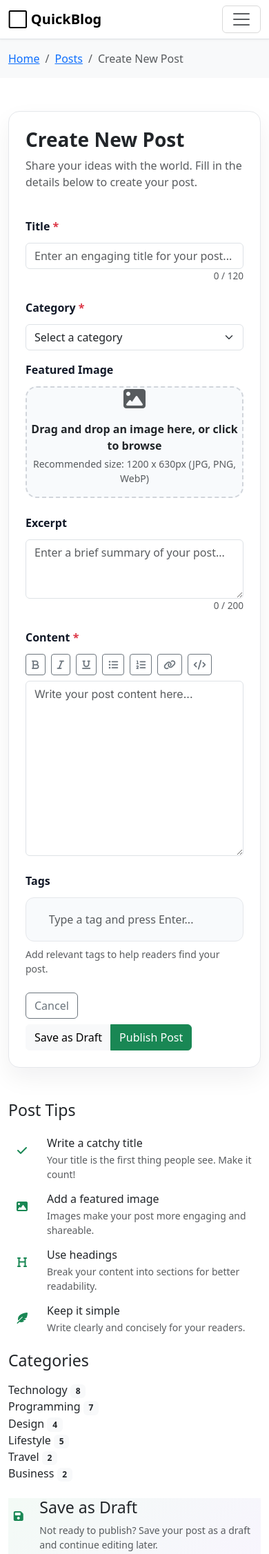
After one commit to siva-ram-r/QuickBlog, a Flask app: page /create-post in a window 390 px wide. The commit adds this page. Shown: the top 2253 px of the page at 69% size. Run offline with Flask 3, Linux system fonts and the light colour scheme; some libraries are stand-ins or nearby versions.

Commit message:
single blog & create post

```diff
--- a/app.py
+++ b/app.py
@@ -64,6 +64,11 @@ def index():
                          posts=blog_posts,
                          categories=categories,
                          popular_posts=popular_posts)
+
+@app.route('/create-post')
+def create_post():
+    """Render the create new post page"""
+    return render_template('create_post.html', categories=categories)
 
 @app.route('/post/<int:post_id>')
 def view_post(post_id):
--- /dev/null
+++ b/static/css/create_post.css
@@ -0,0 +1,187 @@
+/* Create Post Page Styles */
+
+.page-card {
+    background-color: #ffffff;
+    border: 1px solid #e5e7eb;
+    border-radius: 1rem;
+    padding: 2rem;
+    box-shadow: 0 15px 35px rgba(15, 23, 42, 0.06);
+}
+
+.page-header {
+    display: flex;
+    align-items: flex-start;
+    justify-content: space-between;
+    gap: 1rem;
+}
+
+.page-title {
+    font-size: 2rem;
+    font-weight: 800;
+    margin-bottom: 0.5rem;
+}
+
+.field-label {
+    display: block;
+    font-weight: 600;
+    margin-bottom: 0.75rem;
+    color: #111827;
+}
+
+.form-help {
+    font-size: 0.85rem;
+}
+
+.image-dropzone {
+    position: relative;
+    min-height: 180px;
+    border: 2px dashed #d1d5db;
+    border-radius: 1rem;
+    background-color: #f8fafc;
+    display: flex;
+    align-items: center;
+    justify-content: center;
+    cursor: pointer;
+    transition: border-color 0.2s ease, background-color 0.2s ease;
+}
+
+.image-dropzone:hover {
+    border-color: #10b981;
+    background-color: #f0fdf4;
+}
+
+.image-dropzone input[type="file"] {
+    position: absolute;
+    inset: 0;
+    opacity: 0;
+    cursor: pointer;
+}
+
+.dropzone-content {
+    text-align: center;
+}
+
+.image-preview {
+    border: 1px solid #e5e7eb;
+    border-radius: 1rem;
+    overflow: hidden;
+    padding: 1rem;
+    background-color: #ffffff;
+}
+
+.image-preview img {
+    width: 100%;
+    height: auto;
+    border-radius: 0.75rem;
+}
+
+.remove-image-btn {
+    font-size: 0.9rem;
+}
+
+.editor-toolbar {
+    display: flex;
+    flex-wrap: wrap;
+    gap: 0.5rem;
+}
+
+.content-editor {
+    min-height: 240px;
+    resize: vertical;
+    font-family: 'Inter', sans-serif;
+}
+
+.tags-input-wrapper {
+    display: flex;
+    flex-wrap: wrap;
+    gap: 0.5rem;
+    padding: 0.8rem;
+    border: 1px solid #e5e7eb;
+    border-radius: 0.75rem;
+    background-color: #f8fafc;
+}
+
+.tags-input-wrapper input {
+    border: none;
+    box-shadow: none;
+    flex: 1;
+    min-width: 160px;
+    background: transparent;
+}
+
+.tags-input-wrapper input:focus {
+    outline: none;
+}
+
+.tags-list {
+    display: flex;
+    flex-wrap: wrap;
+    gap: 0.5rem;
+}
+
+.tag-pill {
+    display: inline-flex;
+    align-items: center;
+    gap: 0.4rem;
+    padding: 0.45rem 0.7rem;
+    border-radius: 999px;
+    background-color: #ecfdf5;
+    color: #166534;
+    font-size: 0.85rem;
+    font-weight: 600;
+}
+
+.tag-pill .remove-tag {
+    background: none;
+    border: none;
+    color: #166534;
+    cursor: pointer;
+    font-size: 0.85rem;
+}
+
+.tip-item {
+    display: grid;
+    grid-template-columns: auto 1fr;
+    gap: 1rem;
+    align-items: flex-start;
+}
+
+.tip-icon {
+    width: 40px;
+    height: 40px;
+    border-radius: 12px;
+    display: inline-flex;
+    align-items: center;
+    justify-content: center;
+    font-size: 1rem;
+}
+
+.save-draft-card {
+    background: linear-gradient(135deg, rgba(22, 163, 74, 0.05), rgba(124, 58, 237, 0.05));
+}
+
+.save-icon {
+    width: 44px;
+    height: 44px;
+    border-radius: 14px;
+    display: inline-flex;
+    align-items: center;
+    justify-content: center;
+    font-size: 1rem;
+}
+
+@media (max-width: 992px) {
+    .page-card {
+        padding: 1.5rem;
+    }
+}
+
+@media (max-width: 768px) {
+    .page-title {
+        font-size: 1.75rem;
+    }
+
+    .image-dropzone {
+        min-height: 150px;
+    }
+}
--- a/static/js/script.js
+++ b/static/js/script.js
@@ -8,6 +8,7 @@ document.addEventListener('DOMContentLoaded', function() {
     initializeNavigation();
     initializeScrollEffects();
     initializeNewsletterForm();
+    initializeCreatePostFeatures();
 });
 
 // ===================================
@@ -152,12 +153,118 @@ function initializeNewsletterForm() {
 }
 
 // ===================================
+// Create Post Page Functionality
+// ===================================
+
+function initializeCreatePostFeatures() {
+    const titleInput = document.getElementById('postTitle');
+    const excerptInput = document.getElementById('postExcerpt');
+    const titleCounter = titleInput ? titleInput.closest('.mb-4').querySelector('.form-help') : null;
+    const excerptCounter = excerptInput ? excerptInput.closest('.mb-4').querySelector('.form-help') : null;
+    const featuredImageInput = document.getElementById('featuredImageInput');
+    const imageDropzone = document.getElementById('imageDropzone');
+    const imagePreviewContainer = document.getElementById('imagePreviewContainer');
+    const imagePreview = document.getElementById('imagePreview');
+    const removeImageBtn = document.querySelector('.remove-image-btn');
+    const tagInput = document.getElementById('tagInput');
+    const tagsList = document.getElementById('tagsList');
+
+    const tags = [];
+
+    function updateCounter(input, counter, limit) {
+        if (!input || !counter) return;
+        counter.textContent = `${input.value.length} / ${limit}`;
+    }
+
+    function addTag(value) {
+        const trimmed = value.trim();
+        if (!trimmed || tags.includes(trimmed.toLowerCase())) return;
+        tags.push(trimmed.toLowerCase());
+
+        const pill = document.createElement('span');
+        pill.className = 'tag-pill';
+        pill.innerHTML = `${trimmed} <button type="button" class="remove-tag" aria-label="Remove tag">×</button>`;
+
+        pill.querySelector('.remove-tag').addEventListener('click', function() {
+            tagsList.removeChild(pill);
+            const index = tags.indexOf(trimmed.toLowerCase());
+            if (index !== -1) tags.splice(index, 1);
+        });
+
+        tagsList.appendChild(pill);
+    }
+
+    if (titleInput) {
+        updateCounter(titleInput, titleCounter, 120);
+        titleInput.addEventListener('input', () => updateCounter(titleInput, titleCounter, 120));
+    }
+
+    if (excerptInput) {
+        updateCounter(excerptInput, excerptCounter, 200);
+        excerptInput.addEventListener('input', () => updateCounter(excerptInput, excerptCounter, 200));
+    }
+
+    if (featuredImageInput) {
+        featuredImageInput.addEventListener('change', function() {
+            const file = this.files[0];
+            if (!file) return;
+            const reader = new FileReader();
+            reader.onload = function(e) {
+                imagePreview.src = e.target.result;
+                imagePreviewContainer.classList.remove('d-none');
+            };
+            reader.readAsDataURL(file);
+        });
+    }
+
+    if (imageDropzone) {
+        imageDropzone.addEventListener('dragover', function(e) {
+            e.preventDefault();
+            imageDropzone.classList.add('dragover');
+        });
+
+        imageDropzone.addEventListener('dragleave', function() {
+            imageDropzone.classList.remove('dragover');
+        });
+
+        imageDropzone.addEventListener('drop', function(e) {
+            e.preventDefault();
+            imageDropzone.classList.remove('dragover');
+            const files = e.dataTransfer.files;
+            if (files && files.length) {
+                featuredImageInput.files = files;
+                featuredImageInput.dispatchEvent(new Event('change'));
+            }
+        });
+    }
+
+    if (removeImageBtn) {
+        removeImageBtn.addEventListener('click', function() {
+            featuredImageInput.value = '';
+            imagePreviewContainer.classList.add('d-none');
+            imagePreview.src = '#';
+        });
+    }
+
+    if (tagInput) {
+        tagInput.addEventListener('keydown', function(e) {
+            if (e.key === 'Enter') {
+                e.preventDefault();
+                addTag(this.value);
+                this.value = '';
+            }
+        });
+    }
+}
+
+// ===================================
 // Share Button Functionality
 // ===================================
 
-document.addEventListener('DOMContentLoaded', function() {
+function initializeShareButtons() {
     const shareButtons = document.querySelectorAll('.share-btn');
-    const pageTitle = document.querySelector('.article-title').textContent;
+    const articleTitleElement = document.querySelector('.article-title');
+    const pageTitle = articleTitleElement ? articleTitleElement.textContent : document.title;
     const pageUrl = window.location.href;
 
     shareButtons.forEach(btn => {
@@ -179,7 +286,10 @@ document.addEventListener('DOMContentLoaded', function() {
             }
         });
     });
-});
+}
+
+// Initialize share buttons if present
+initializeShareButtons();
 
 // ===================================
 // Utility Functions
--- /dev/null
+++ b/templates/create_post.html
@@ -0,0 +1,262 @@
+<!DOCTYPE html>
+<html lang="en">
+<head>
+    <meta charset="UTF-8">
+    <meta name="viewport" content="width=device-width, initial-scale=1.0">
+    <title>Create New Post - QuickBlog</title>
+
+    <!-- Font Awesome Icons -->
+    <link rel="stylesheet" href="https://cdnjs.cloudflare.com/ajax/libs/font-awesome/6.4.0/css/all.min.css">
+    <!-- Google Fonts -->
+    <link href="https://fonts.googleapis.com/css2?family=Inter:wght@400;500;600;700&display=swap" rel="stylesheet">
+    <!-- Custom CSS -->
+     <link href="https://cdn.jsdelivr.net/npm/bootstrap@5.3.8/dist/css/bootstrap.min.css" rel="stylesheet" integrity="sha384-sRIl4kxILFvY47J16cr9ZwB07vP4J8+LH7qKQnuqkuIAvNWLzeN8tE5YBujZqJLB" crossorigin="anonymous">
+     <script src="https://cdn.jsdelivr.net/npm/bootstrap@5.3.8/dist/js/bootstrap.bundle.min.js" integrity="sha384-FKyoEForCGlyvwx9Hj09JcYn3nv7wiPVlz7YYwJrWVcXK/BmnVDxM+D2scQbITxI" crossorigin="anonymous"></script>
+    <link rel="stylesheet" href="../static/css/create_post.css">
+</head>
+<body>
+    <nav class="navbar navbar-expand-lg navbar-light bg-white border-bottom sticky-top">
+        <div class="container-lg">
+            <a class="navbar-brand fw-bold fs-5" href="{{ url_for('index') }}">
+                <span class="logo-icon">⬜</span> QuickBlog
+            </a>
+            <button class="navbar-toggler" type="button" data-bs-toggle="collapse" data-bs-target="#navbarNav">
+                <span class="navbar-toggler-icon"></span>
+            </button>
+            <div class="collapse navbar-collapse" id="navbarNav">
+                <ul class="navbar-nav ms-auto align-items-center gap-3">
+                    <li class="nav-item">
+                        <a class="nav-link text-dark" href="{{ url_for('index') }}">Home</a>
+                    </li>
+                    <li class="nav-item">
+                        <a class="nav-link text-dark" href="#about">About</a>
+                    </li>
+                    <li class="nav-item">
+                        <a class="nav-link text-dark" href="#contact">Contact</a>
+                    </li>
+                    <li class="nav-item">
+                        <a class="btn btn-success btn-sm fw-600" href="{{ url_for('create_post') }}">
+                            <i class="fas fa-plus"></i> New Post
+                        </a>
+                    </li>
+                    <li class="nav-item">
+                        <div class="dropdown">
+                            <button class="btn btn-admin rounded-circle" type="button" id="adminDropdown" data-bs-toggle="dropdown">
+                                A
+                            </button>
+                            <ul class="dropdown-menu dropdown-menu-end" aria-labelledby="adminDropdown">
+                                <li><a class="dropdown-item" href="#profile">Profile</a></li>
+                                <li><a class="dropdown-item" href="#settings">Settings</a></li>
+                                <li><hr class="dropdown-divider"></li>
+                                <li><a class="dropdown-item" href="#logout">Logout</a></li>
+                            </ul>
+                        </div>
+                    </li>
+                </ul>
+            </div>
+        </div>
+    </nav>
+
+    <div class="breadcrumb-section bg-light py-3">
+        <div class="container-lg">
+            <nav aria-label="breadcrumb">
+                <ol class="breadcrumb mb-0">
+                    <li class="breadcrumb-item"><a href="{{ url_for('index') }}">Home</a></li>
+                    <li class="breadcrumb-item"><a href="{{ url_for('create_post') }}">Posts</a></li>
+                    <li class="breadcrumb-item active">Create New Post</li>
+                </ol>
+            </nav>
+        </div>
+    </div>
+
+    <main class="py-5">
+        <div class="container-lg">
+            <div class="row gap-4">
+                <div class="col-lg-8">
+                    <div class="page-card mb-4">
+                        <div class="page-header mb-4">
+                            <div>
+                                <h1 class="page-title">Create New Post</h1>
+                                <p class="text-muted">Share your ideas with the world. Fill in the details below to create your post.</p>
+                            </div>
+                        </div>
+
+                        <form class="create-post-form">
+                            <div class="mb-4">
+                                <label class="field-label" for="postTitle">Title <span class="text-danger">*</span></label>
+                                <input type="text" id="postTitle" class="form-control" placeholder="Enter an engaging title for your post..." maxlength="120" required>
+                                <div class="form-help text-end text-muted">0 / 120</div>
+                            </div>
+
+                            <div class="row g-3 mb-4">
+                                <div class="col-md-6">
+                                    <label class="field-label" for="postCategory">Category <span class="text-danger">*</span></label>
+                                    <select id="postCategory" class="form-select" required>
+                                        <option value="" disabled selected>Select a category</option>
+                                        {% for name in categories.keys() %}
+                                        <option value="{{ name }}">{{ name }}</option>
+                                        {% endfor %}
+                                    </select>
+                                </div>
+                                <div class="col-md-6">
+                                    <label class="field-label">Featured Image</label>
+                                    <div class="image-dropzone" id="imageDropzone">
+                                        <div class="dropzone-content">
+                                            <i class="fas fa-image fa-2x mb-3 text-muted"></i>
+                                            <p class="mb-1 fw-semibold">Drag and drop an image here, or click to browse</p>
+                                            <p class="text-muted small">Recommended size: 1200 x 630px (JPG, PNG, WebP)</p>
+                                        </div>
+                                        <input type="file" id="featuredImageInput" accept="image/*">
+                                    </div>
+                                    <div class="image-preview mt-3 d-none" id="imagePreviewContainer">
+                                        <img id="imagePreview" src="#" alt="Preview" class="img-fluid rounded-3">
+                                        <button type="button" class="btn btn-link text-danger mt-2 p-0 remove-image-btn">Remove image</button>
+                                    </div>
+                                </div>
+                            </div>
+
+                            <div class="mb-4">
+                                <label class="field-label" for="postExcerpt">Excerpt</label>
+                                <textarea id="postExcerpt" class="form-control" rows="3" placeholder="Enter a brief summary of your post..."></textarea>
+                                <div class="form-help text-end text-muted">0 / 200</div>
+                            </div>
+
+                            <div class="mb-4">
+                                <label class="field-label" for="postContent">Content <span class="text-danger">*</span></label>
+                                <div class="editor-toolbar mb-2">
+                                    <button type="button" class="btn btn-outline-secondary btn-sm"><i class="fas fa-bold"></i></button>
+                                    <button type="button" class="btn btn-outline-secondary btn-sm"><i class="fas fa-italic"></i></button>
+                                    <button type="button" class="btn btn-outline-secondary btn-sm"><i class="fas fa-underline"></i></button>
+                                    <button type="button" class="btn btn-outline-secondary btn-sm"><i class="fas fa-list-ul"></i></button>
+                                    <button type="button" class="btn btn-outline-secondary btn-sm"><i class="fas fa-list-ol"></i></button>
+                                    <button type="button" class="btn btn-outline-secondary btn-sm"><i class="fas fa-link"></i></button>
+                                    <button type="button" class="btn btn-outline-secondary btn-sm"><i class="fas fa-code"></i></button>
+                                </div>
+                                <textarea id="postContent" class="form-control content-editor" rows="10" placeholder="Write your post content here..." required></textarea>
+                            </div>
+
+                            <div class="mb-4">
+                                <label class="field-label" for="tagInput">Tags</label>
+                                <div class="tags-input-wrapper">
+                                    <div id="tagsList" class="tags-list"></div>
+                                    <input type="text" id="tagInput" class="form-control" placeholder="Type a tag and press Enter...">
+                                </div>
+                                <div class="text-muted small mt-2">Add relevant tags to help readers find your post.</div>
+                            </div>
+
+                            <div class="d-flex justify-content-between align-items-center gap-2 flex-wrap">
+                                <button type="button" class="btn btn-outline-secondary">Cancel</button>
+                                <div class="btn-group">
+                                    <button type="button" class="btn btn-light">Save as Draft</button>
+                                    <button type="submit" class="btn btn-success">Publish Post</button>
+                                </div>
+                            </div>
+                        </form>
+                    </div>
+                </div>
+
+                <aside class="col-lg-4">
+                    <div class="sidebar-card mb-4">
+                        <h3 class="sidebar-title mb-4">Post Tips</h3>
+                        <ul class="tips-list list-unstyled mb-0">
+                            <li class="tip-item mb-3">
+                                <div class="tip-icon bg-success-light text-success"><i class="fas fa-check"></i></div>
+                                <div>
+                                    <h6 class="mb-1">Write a catchy title</h6>
+                                    <p class="text-muted small mb-0">Your title is the first thing people see. Make it count!</p>
+                                </div>
+                            </li>
+                            <li class="tip-item mb-3">
+                                <div class="tip-icon bg-success-light text-success"><i class="fas fa-image"></i></div>
+                                <div>
+                                    <h6 class="mb-1">Add a featured image</h6>
+                                    <p class="text-muted small mb-0">Images make your post more engaging and shareable.</p>
+                                </div>
+                            </li>
+                            <li class="tip-item mb-3">
+                                <div class="tip-icon bg-success-light text-success"><i class="fas fa-heading"></i></div>
+                                <div>
+                                    <h6 class="mb-1">Use headings</h6>
+                                    <p class="text-muted small mb-0">Break your content into sections for better readability.</p>
+                                </div>
+                            </li>
+                            <li class="tip-item">
+                                <div class="tip-icon bg-success-light text-success"><i class="fas fa-feather-alt"></i></div>
+                                <div>
+                                    <h6 class="mb-1">Keep it simple</h6>
+                                    <p class="text-muted small mb-0">Write clearly and concisely for your readers.</p>
+                                </div>
+                            </li>
+                        </ul>
+                    </div>
+
+                    <div class="sidebar-card mb-4">
+                        <h3 class="sidebar-title mb-3">Categories</h3>
+                        <div class="categories-list">
+                            {% for name, count in categories.items() %}
+                            <div class="category-item">
+                                <span>{{ name }}</span>
+                                <span class="badge bg-light text-dark">{{ count }}</span>
+                            </div>
+                            {% endfor %}
+                        </div>
+                    </div>
+
+                    <div class="sidebar-card save-draft-card">
+                        <div class="d-flex align-items-start gap-3">
+                            <div class="save-icon bg-success-light text-success mt-1"><i class="fas fa-save"></i></div>
+                            <div>
+                                <h3 class="sidebar-title mb-2">Save as Draft</h3>
+                                <p class="text-muted small mb-3">Not ready to publish? Save your post as a draft and continue editing later.</p>
+                                <button type="button" class="btn btn-outline-success btn-sm">Save Draft</button>
+                            </div>
+                        </div>
+                    </div>
+                </aside>
+            </div>
+        </div>
+    </main>
+
+    <footer class="bg-dark text-white py-5 mt-5">
+        <div class="container-lg">
+            <div class="row mb-5">
+                <div class="col-md-3 mb-4 mb-md-0">
+                    <h5 class="mb-3"><span class="logo-icon-white">⬜</span> QuickBlog</h5>
+                    <p class="text-muted small">Write. Publish. Inspire.</p>
+                </div>
+                <div class="col-md-3 mb-4 mb-md-0">
+                    <h6 class="mb-3">Links</h6>
+                    <ul class="list-unstyled text-muted small">
+                        <li class="mb-2"><a href="{{ url_for('index') }}" class="text-reset text-decoration-none">Home</a></li>
+                        <li class="mb-2"><a href="#about" class="text-reset text-decoration-none">About</a></li>
+                        <li><a href="#contact" class="text-reset text-decoration-none">Contact</a></li>
+                    </ul>
+                </div>
+                <div class="col-md-3 mb-4 mb-md-0">
+                    <h6 class="mb-3">Resources</h6>
+                    <ul class="list-unstyled text-muted small">
+                        <li class="mb-2"><a href="#" class="text-reset text-decoration-none">All Posts</a></li>
+                        <li class="mb-2"><a href="#" class="text-reset text-decoration-none">Categories</a></li>
+                        <li><a href="#" class="text-reset text-decoration-none">Tags</a></li>
+                    </ul>
+                </div>
+                <div class="col-md-3">
+                    <h6 class="mb-3">Follow Us</h6>
+                    <div class="social-links d-flex gap-3">
+                        <a href="#" class="text-muted text-decoration-none" title="Twitter"><i class="fab fa-twitter fa-lg"></i></a>
+                        <a href="#" class="text-muted text-decoration-none" title="GitHub"><i class="fab fa-github fa-lg"></i></a>
+                        <a href="#" class="text-muted text-decoration-none" title="LinkedIn"><i class="fab fa-linkedin fa-lg"></i></a>
+                    </div>
+                </div>
+            </div>
+            <hr class="bg-secondary mb-4">
+            <div class="text-center text-muted small">
+                <p>&copy; 2024 QuickBlog. All rights reserved.</p>
+            </div>
+        </div>
+    </footer>
+
+    <script src="https://cdn.jsdelivr.net/npm/bootstrap@5.3.0/dist/js/bootstrap.bundle.min.js"></script>
+    <script src="{{ url_for('static', filename='js/script.js') }}"></script>
+</body>
+</html>
```
Also changed, not shown: templates/single_blog.html (renamed from templates/index.html, +4 -6 lines), static/css/single_blog.css (renamed from static/css/style.css), static/images/3-Create New Post Page.png (added).
